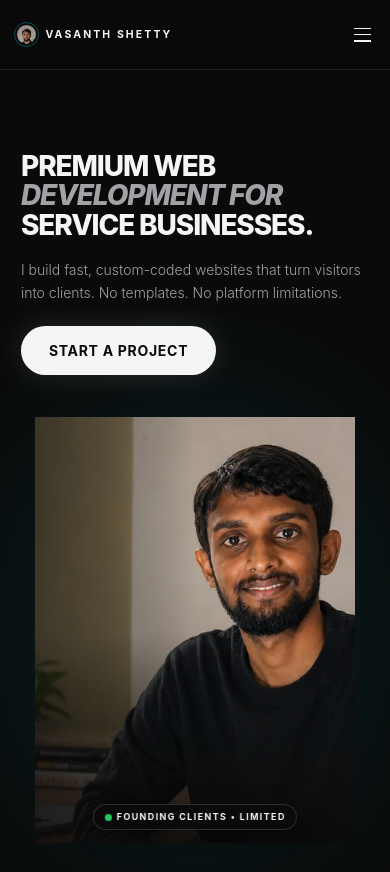
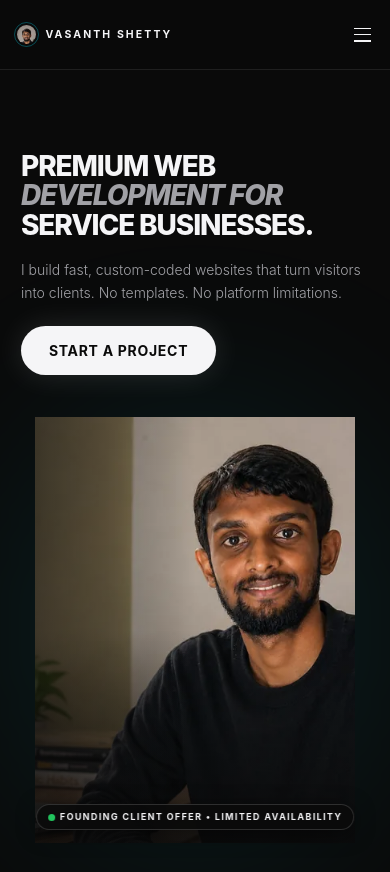
Before and after one commit to vasanthshettyy/AgenPort, a React (Vite) app: page / in a window 390 px wide. Shown: the top 872 px of the page. Built offline with nearby package versions, Linux system fonts and the light colour scheme.

Commit message:
fix(copy): update floating badge copy to FOUNDING CLIENT OFFER • LIMITED AVAILABILITY

```diff
--- a/src/components/FloatingBadge.jsx
+++ b/src/components/FloatingBadge.jsx
@@ -17,15 +17,14 @@ export default function FloatingBadge() {
         }
       }}
       className="fixed bottom-4 left-1/2 -translate-x-1/2 sm:left-auto sm:transform-none sm:bottom-6 sm:right-6 z-40 flex items-center gap-1.5 sm:gap-2 px-3 sm:px-4 py-1.5 sm:py-2 bg-canvas/90 backdrop-blur-md border border-white/15 rounded-full shadow-[0_4px_20px_rgba(0,0,0,0.5)] cursor-pointer floating-badge-interactive group w-max max-w-[90vw]"
-      aria-label="Now accepting founding clients - Limited availability. Click to contact."
+      aria-label="Founding client offer - Limited availability. Click to contact."
     >
       <span className="relative flex h-2 w-2 flex-shrink-0">
         <span className="animate-ping absolute inline-flex h-full w-full rounded-full bg-green-500 opacity-75" />
         <span className="relative inline-flex rounded-full h-2 w-2 bg-green-500" />
       </span>
       <span className="text-[9px] sm:text-[10px] font-bold tracking-[0.15em] sm:tracking-[0.2em] text-content-primary uppercase select-none lg:group-hover:text-content-accent transition-colors duration-300">
-        <span className="hidden sm:inline">NOW ACCEPTING FOUNDING CLIENTS • LIMITED AVAILABILITY</span>
-        <span className="sm:hidden">FOUNDING CLIENTS • LIMITED</span>
+        FOUNDING CLIENT OFFER • LIMITED AVAILABILITY
       </span>
     </div>
   );
```
